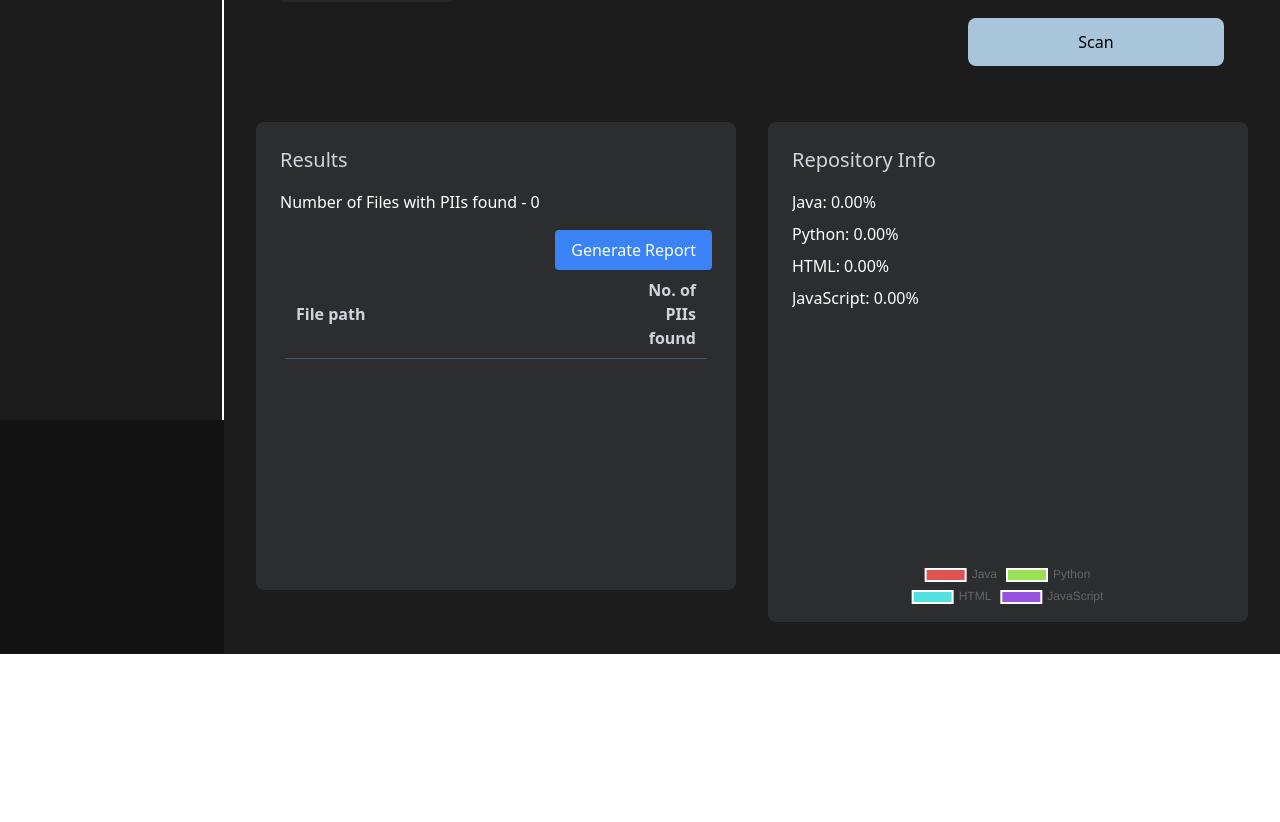
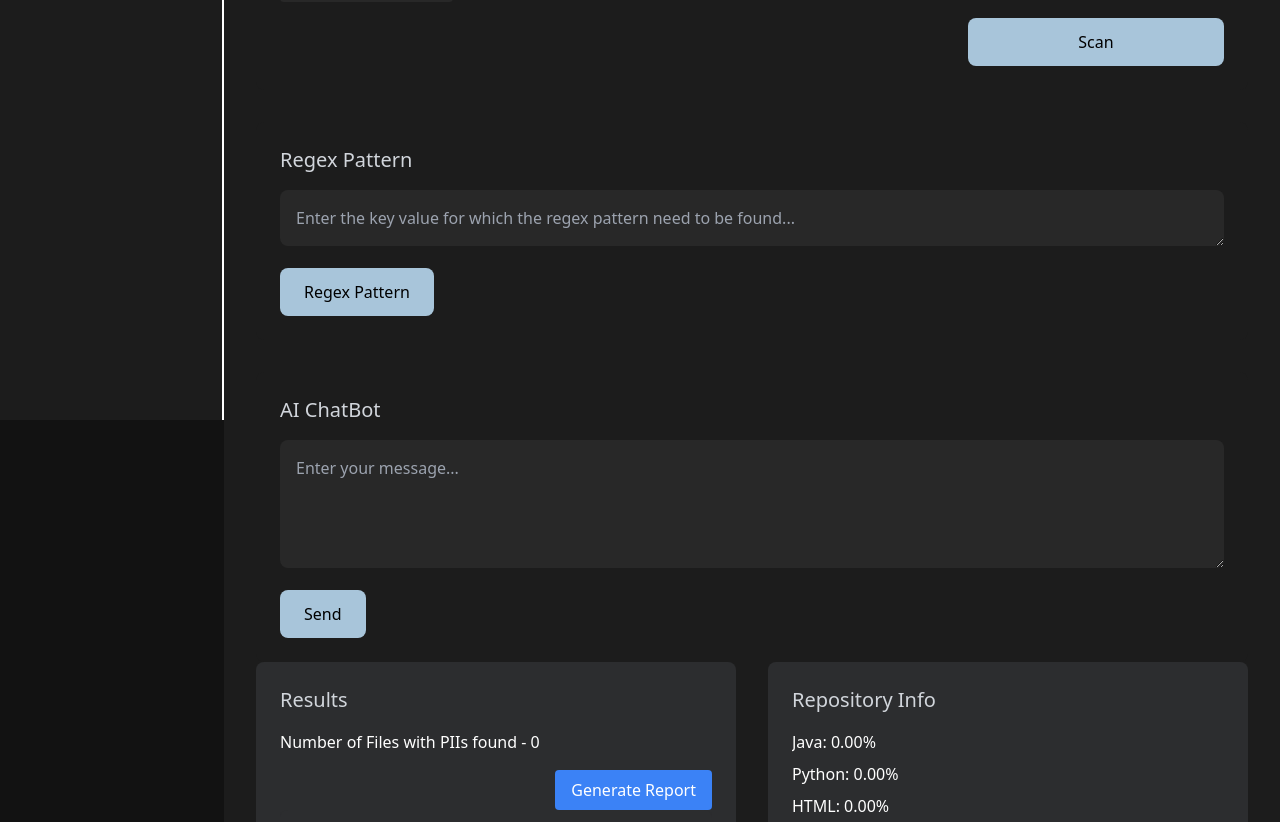
Before and after one commit to ayushsingh01042003/Scanner, a React (Vite) app in the folder Frontend/: page /overview in a window 1280 px wide. Shown: the part 380-1202 px from the top of the page. Before the commit the page ends 1034 px from the top, so only its background shows below. Built offline with nearby package versions, Linux system fonts and the light colour scheme.

Commit message:
AI Implementation

```diff
--- a/Frontend/src/Pages/Overview/Overview.jsx
+++ b/Frontend/src/Pages/Overview/Overview.jsx
@@ -248,6 +248,57 @@ const handleScanClick = async () => {
     e.preventDefault();
   };
 
+  // AI Model Implementation:
+
+  const [regexMessage, setRegexMessage] = useState('');
+  const [regexResponse, setRegexResponse] = useState('');
+  const [aiMessage, setAiMessage] = useState('');
+  const [aiResponse, setAiResponse] = useState('');
+
+  const handleRegexChat = async () => {
+    try {
+      const response = await fetch('http://localhost:3000/gemini-chat', {
+        method: 'POST',
+        headers: {
+          'Content-Type': 'application/json',
+        },
+        body: JSON.stringify({ message: regexMessage }),
+      });
+
+      if (!response.ok) {
+        throw new Error('Failed to get response from Gemini');
+      }
+
+      const data = await response.json();
+      setRegexResponse(data.response);
+    } catch (error) {
+      console.error('Error in Regex chat:', error);
+      setRegexResponse('Failed to get response from Gemini');
+    }
+  };
+
+  const handleAiChat = async () => {
+    try {
+      const response = await fetch('http://localhost:3000/gemini-chat', {
+        method: 'POST',
+        headers: {
+          'Content-Type': 'application/json',
+        },
+        body: JSON.stringify({ message: aiMessage }),
+      });
+
+      if (!response.ok) {
+        throw new Error('Failed to get response from Gemini');
+      }
+
+      const data = await response.json();
+      setAiResponse(data.response);
+    } catch (error) {
+      console.error('Error in AI chat:', error);
+      setAiResponse('Failed to get response from Gemini');
+    }
+  };
+
   return (
     <div className="bg-[#1C1C1C] text-white min-h-screen p-8 w-full overflow-hidden">
       <div className="mb-8">
@@ -386,6 +437,56 @@ const handleScanClick = async () => {
         </div>
       </div>
 
+  {/* AI model Implementation */}
+
+  <div className="bg-[#1C1C1C] rounded-lg w-full p-6 mt-8">
+  <h2 className="text-xl mb-4 text-gray-300">Regex Pattern</h2>
+  <textarea
+    value={regexMessage}
+    onChange={(e) => setRegexMessage(e.target.value)}
+    placeholder="Enter the key value for which the regex pattern need to be found..."
+    className="bg-[#282828] text-white rounded-lg py-4 px-4 w-full mb-4 focus:outline-none"
+    rows="1"
+  />
+  <button
+    onClick={handleRegexChat}
+    className="bg-[#A8C5DA] hover:bg-black hover:text-white text-black py-3 px-6 rounded-lg transition duration-300"
+  >
+    Regex Pattern
+  </button>
+  {regexResponse && (
+    <div className="mt-4 bg-[#282828] text-white rounded-lg p-4">
+      <h3 className="text-lg mb-2">Regex Pattern:</h3>
+      <p>{regexResponse}</p>
+    </div>
+  )}
+  </div>
+
+  <div className="bg-[#1C1C1C] rounded-lg w-full p-6 mt-8">
+  <h2 className="text-xl mb-4 text-gray-300">AI ChatBot</h2>
+  <textarea
+    value={aiMessage}
+    onChange={(e) => setAiMessage(e.target.value)}
+    placeholder="Enter your message..."
+    className="bg-[#282828] text-white rounded-lg py-4 px-4 w-full mb-4 focus:outline-none"
+    rows="4"
+  />
+  <button
+    onClick={handleAiChat}
+    className="bg-[#A8C5DA] hover:bg-black hover:text-white text-black py-3 px-6 rounded-lg transition duration-300"
+  >
+    Send
+  </button>
+  {aiResponse && (
+    <div className="mt-4 bg-[#282828] text-white rounded-lg p-4">
+      <h3 className="text-lg mb-2">Model Response:</h3>
+      <p>{aiResponse}</p>
+    </div>
+  )}
+  </div>
+
+  {/* over */}
+
   <div className="flex flex-col md:flex-row gap-8">
   <div className="bg-[#2C2D2F] rounded-lg p-6 mb-8 flex-1 overflow-auto" style={{maxHeight: '500px'}}>
     <h2 className="text-xl mb-4 text-gray-300">Results</h2>
```
Also changed, not shown: 2 other files (tests, documents, lock files or other folders).
